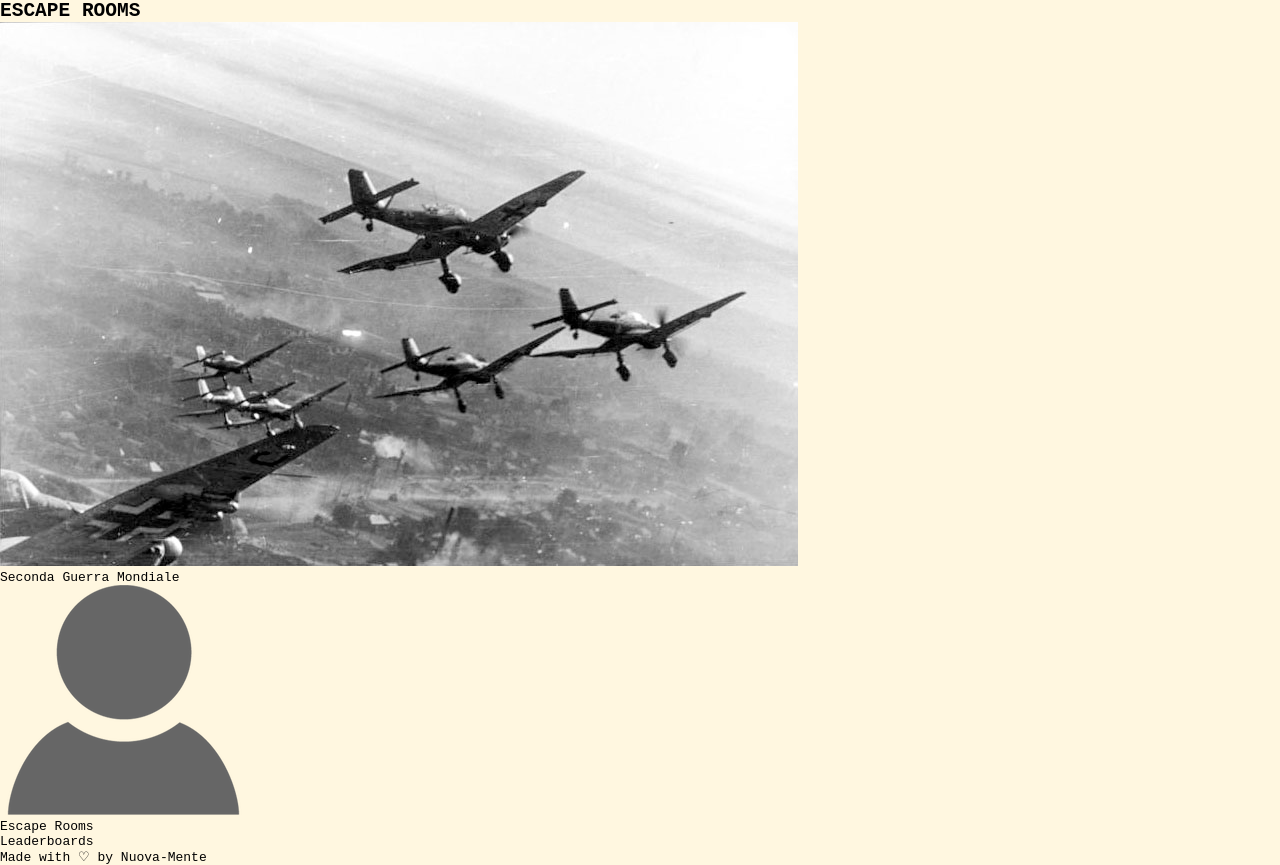
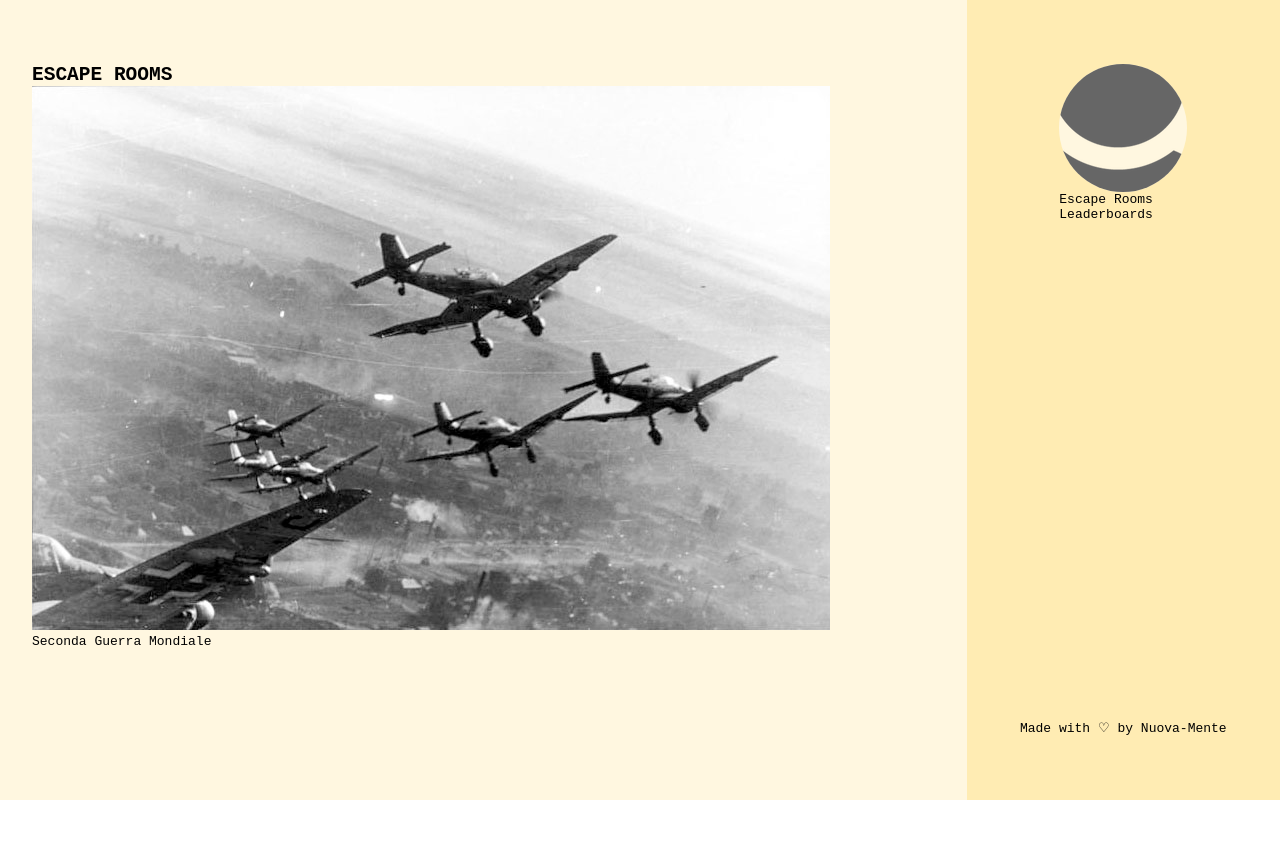
Before and after one commit to cqt470/nuova-mente, a plain HTML site: page src/pages/index.html in a window 1280 px wide. After the commit the page ends 800 px from the top, so only its background shows below. Drawn offline with Linux system fonts and the light colour scheme.

Commit message:
Added basic sidebar structure

```diff
--- a/src/styles/style.css
+++ b/src/styles/style.css
@@ -23,4 +23,42 @@ main{
     min-width: 100vw;
     min-height: 100vh;
     background: var(--color-bg-50);
+    display: flex;
+
+    & .content{
+        width: 100%;
+        padding: 64px 32px;
+    }
+
+    & .sidebar{
+        width: 400px;
+        background: var(--color-bg-100);
+        padding: 64px 32px;
+        display: flex;
+        flex-direction: column;
+        align-items: center;
+        justify-content: space-between;
+
+        & .pfp{
+            width: 128px;
+            height: 128px;
+            border-radius: 50%;
+            overflow: hidden;
+            background: var(--color-bg-50);
+            display: flex;
+            align-items: center;
+            justify-content: center;
+
+            & p{
+                font-size: 48px;
+                font-weight: bold;
+                font-family: Arial;
+            }
+        }
+
+        & footer{
+            font-style: italic;
+            font-weight: bold;
+        }
+    }
 }
```
